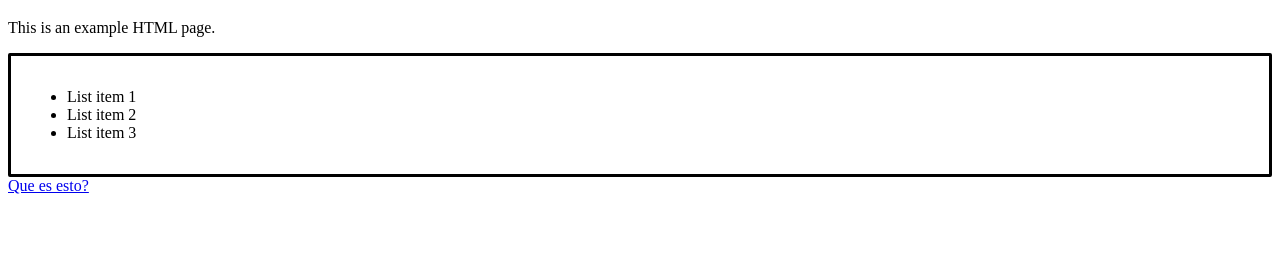
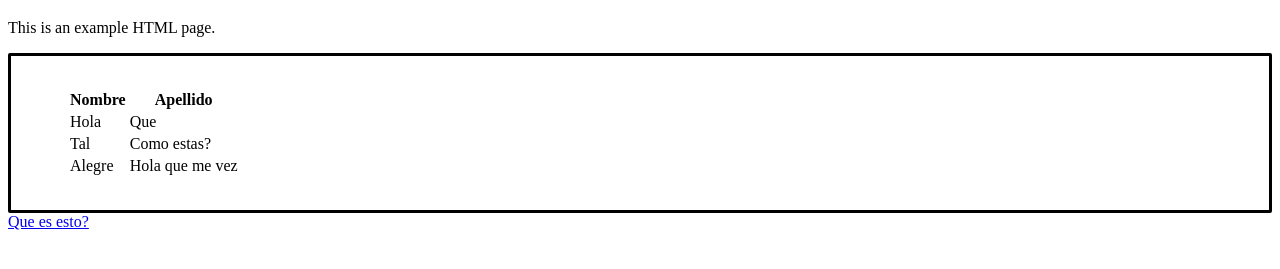
Before and after one commit to AnotherUserInGitHub-alt/website-dot-com, a plain HTML site: page index.html in a window 1280 px wide. Shown: the part 61-330 px from the top of the page. Drawn offline with Linux system fonts and the light colour scheme.

Commit message:
Update index.html

```diff
--- a/index.html
+++ b/index.html
@@ -9,9 +9,24 @@
     <p>This is an example HTML page.</p>
     <div class="body">
     <ul>
-      <li>List item 1</li>
-      <li>List item 2</li>
-      <li>List item 3</li>
+<table>
+        <tr>
+            <th>Nombre</th>
+            <th>Apellido</th>
+        </tr>
+        <tr>
+            <td>Hola</td>
+            <td>Que</td>
+        </tr>
+        <tr>
+            <td>Tal</td>
+            <td>Como estas?</td>
+        </tr>
+        <tr>
+            <td>Alegre</td>
+            <td>Hola que me vez</td>
+        </tr>
+    </table>
     </ul>
     </div>
     <a href="/website-dot-com/ayuda.html">Que es esto?</a>
```
